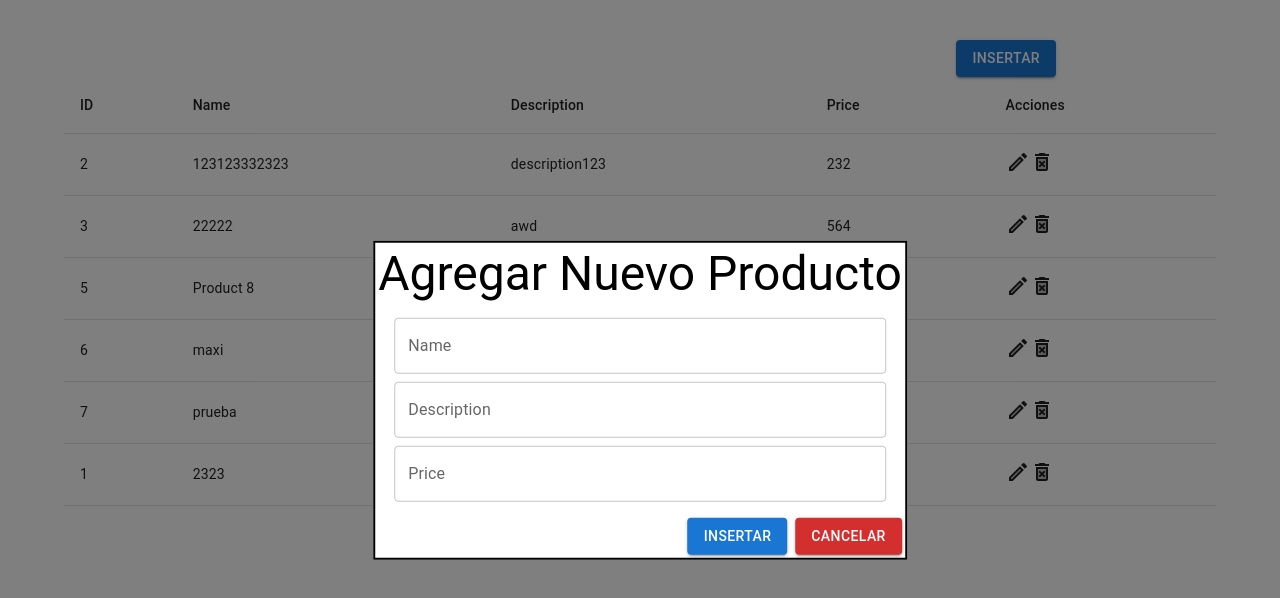
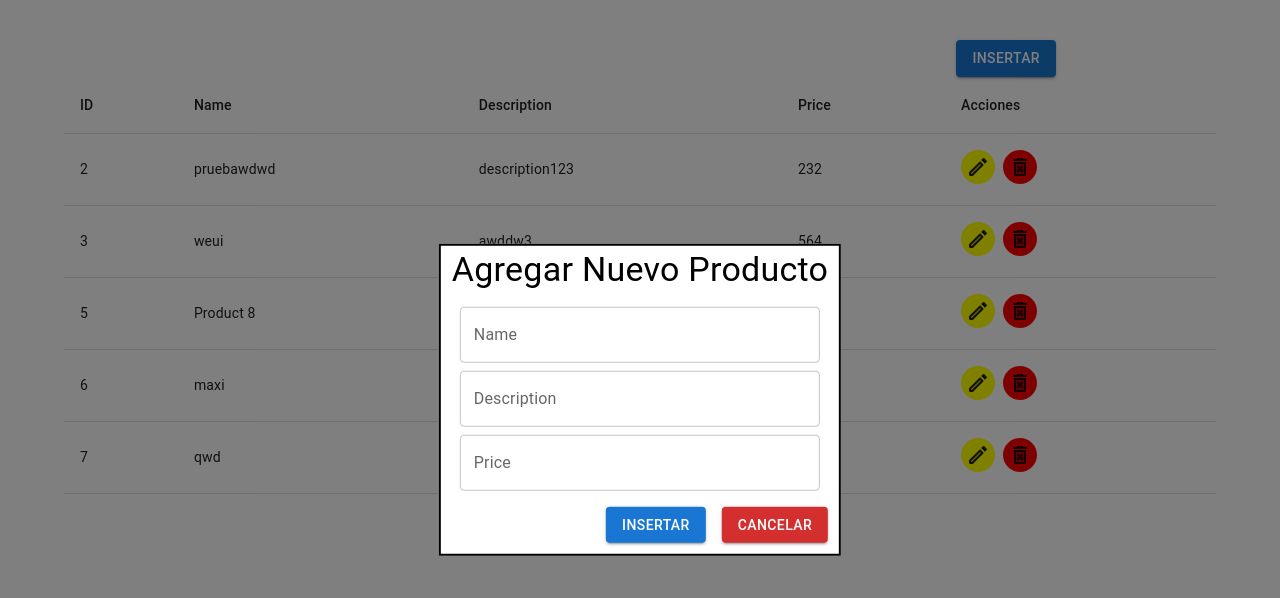
Before and after one commit to paez42/Proyectos-Portafolio, a React (Create React App) app in the folder crud-api-project/: page / in a window 1280 px wide. Both pictures are taken after a click on the button "INSERTAR". Shown: the top 598 px of the page. Built offline with nearby package versions, Linux system fonts and the light colour scheme; data requests are answered from the project's data file.

Commit message:
agregando snackbar

```diff
--- a/crud-api-project/package.json
+++ b/crud-api-project/package.json
@@ -14,6 +14,7 @@
     "@testing-library/user-event": "^13.5.0",
     "axios": "^1.3.4",
     "json-server": "^0.17.3",
+    "notistack": "^3.0.1",
     "react": "^18.2.0",
     "react-dom": "^18.2.0",
     "react-scripts": "5.0.1",
--- a/crud-api-project/src/API/db.json
+++ b/crud-api-project/src/API/db.json
@@ -2,14 +2,14 @@
   "products": [
     {
       "id": 2,
-      "name": "123123332323",
+      "name": "pruebawdwd",
       "description": "description123",
       "price": 232
     },
     {
       "id": 3,
-      "name": "22222",
-      "description": "awd",
+      "name": "weui",
+      "description": "awddw3",
       "price": 564
     },
     {
@@ -25,16 +25,10 @@
       "id": 6
     },
     {
-      "name": "prueba",
-      "description": "ahora",
-      "price": "000",
+      "name": "qwd",
+      "description": "dwd",
+      "price": "wdw",
       "id": 7
-    },
-    {
-      "id": 1,
-      "name": "2323",
-      "description": "32323",
-      "price": "11111"
     }
   ]
 }
--- a/crud-api-project/src/App.js
+++ b/crud-api-project/src/App.js
@@ -2,10 +2,13 @@ import React, { useEffect, useState } from "react";
 import axios from "axios";
 
 import {
+  Alert,
   Box,
   Button,
+  CircularProgress,
   Container,
   Modal,
+  Snackbar,
   Table,
   TableBody,
   TableCell,
@@ -15,6 +18,9 @@ import {
   TextField,
   Typography,
 } from "@mui/material";
+
+import { useSnackbar } from "notistack";
+
 import ModeEditOutlineTwoToneIcon from "@mui/icons-material/ModeEditOutlineTwoTone";
 import DeleteForeverTwoToneIcon from "@mui/icons-material/DeleteForeverTwoTone";
 
@@ -23,6 +29,43 @@ function App() {
   const [modalInsertar, setModalInsertar] = useState(false);
   const [modalEditar, setModalEditar] = useState(false);
   const [modalEliminar, setModalEliminar] = useState(false);
+  const [loading, setLoading] = useState(false);
+
+  const {enqueueSnackbar} = useSnackbar()
+
+  const handleClickInsertar = () => {
+    peticionPost();
+    enqueueSnackbar("Datos guardados correctamente",{
+      variant:"success",
+      anchorOrigin: {
+        vertical: "bottom",
+        horizontal: "center",
+      }
+    })
+  };
+
+  const handleClickEditar = () => {
+    peticionPut();
+    enqueueSnackbar("Datos editados correctamente",{
+      variant:"info",
+      anchorOrigin: {
+        vertical: "bottom",
+        horizontal: "center",
+      }
+    })
+  };
+
+  const handleClickEliminar = () => {
+    peticionDelete();
+    enqueueSnackbar("Datos borrados correctamente",{
+      variant:"error",
+      anchorOrigin: {
+        vertical: "bottom",
+        horizontal: "center",
+      }
+    })
+  };
+
 
   const [consolaSeleccionada, setConsolaSeleccionada] = useState({
     name: "",
@@ -39,23 +82,28 @@ function App() {
   };
 
   const peticionGet = async () => {
-    await axios.get("http://localhost:5000/products/")
+    setLoading(true);
+     axios.get("http://localhost:5000/products/")
     .then((res) => {
       setData(res.data);
-    });
+    })
+    .finally(() => {setLoading(false)});
   };
 
   const peticionPost = async () => {
-    await axios
+    setLoading(true);
+     axios
       .post("http://localhost:5000/products/", consolaSeleccionada)
       .then((res) => {
         setData(data.concat(res.data));
         abrirCerrarModalInsertar();
-      });
+      })
+      .finally(() => {setLoading(false)});
   };
 
   const peticionPut = async () => {
-    await axios
+    setLoading(true);
+    axios
       .put(
         "http://localhost:5000/products/" + consolaSeleccionada.id,
         consolaSeleccionada
@@ -71,20 +119,26 @@ function App() {
         });
         setData(dataNueva);
         abrirCerrarModalEditar();
-      });
+      })
+      .finally(() => {setLoading(false)});
   };
 
-  const peticionDelete=async()=>{
-    await axios.delete("http://localhost:5000/products/" + consolaSeleccionada.id)
-    .then(res=>{
-      setData(data.filter(consola=>consola.id!==consolaSeleccionada.id));
+  const peticionDelete = async () => {
+    setLoading(true);
+     axios
+      .delete("http://localhost:5000/products/" + consolaSeleccionada.id)
+      .then((res) => {
+        setData(
+          data.filter((consola) => consola.id !== consolaSeleccionada.id)
+        );
         abrirCerrarModalEliminar();
       })
-  }
+      .finally(() => {setLoading(false)});
+  };
 
-  const abrirCerrarModalInsertar=()=> {
+  const abrirCerrarModalInsertar = () => {
     setModalInsertar(!modalInsertar);
-  }
+  };
 
   const abrirCerrarModalEditar = () => {
     setModalEditar(!modalEditar);
@@ -100,6 +154,7 @@ function App() {
   };
 
   useEffect(() => {
+    setLoading(true);
     peticionGet();
   }, []);
 
@@ -117,7 +172,7 @@ function App() {
         backgroundColor: "white",
       }}
     >
-      <Typography variant="h3" textAlign={"center"}>
+      <Typography variant="h4" textAlign={"center"} mx={1}>
         Agregar Nuevo Producto
       </Typography>
       <Box
@@ -143,11 +198,13 @@ function App() {
         />
         <TextField name="price" label="Price" onChange={handleChange} />
       </Box>
-      <Box sx={{ display: "flex", justifyContent: "end" }}>
+      <Box
+        sx={{ display: "flex", justifyContent: "end", mr: 1, mb: 1, gap: 1 }}
+      >
         <Button
           color="primary"
           variant="contained"
-          onClick={() => peticionPost()}
+          onClick={handleClickInsertar}
           sx={{ mr: 1 }}
         >
           Insertar
@@ -178,8 +235,19 @@ function App() {
         backgroundColor: "white",
       }}
     >
-      <Typography variant="h3">Editar Producto</Typography>
-      <Box sx={{display:"flex",flexDirection:"column",my:2, gap:2}}>
+      <Typography variant="h4" textAlign={"center"} mx={1}>
+        Editar Producto
+      </Typography>
+      <Box
+        sx={{
+          display: "flex",
+          alignContent: "center",
+          flexDirection: "column",
+          mx: 2,
+          my: 2,
+          gap: 1,
+        }}
+      >
         <TextField
           name="name"
           label="Name"
@@ -200,11 +268,23 @@ function App() {
           value={consolaSeleccionada && consolaSeleccionada.price}
         />
       </Box>
-      <Box sx={{display:"flex",justifyContent:"end",mr:1,mb:1, gap:1}}>
-        <Button variant="contained" color="primary" onClick={() => peticionPut()}>
+      <Box
+        sx={{ display: "flex", justifyContent: "end", mr: 1, mb: 1, gap: 1 }}
+      >
+        <Button
+          variant="contained"
+          color="primary"
+          onClick={handleClickEditar}
+        >
           Editar
         </Button>
-        <Button variant="contained" color = "error" onClick={() => abrirCerrarModalEditar()}>Cancelar</Button>
+        <Button
+          variant="contained"
+          color="error"
+          onClick={() => abrirCerrarModalEditar()}
+        >
+          Cancelar
+        </Button>
       </Box>
     </Box>
   );
@@ -223,24 +303,54 @@ function App() {
         backgroundColor: "white",
       }}
     >
-    <Box sx={{m:1}} >
+      <Box sx={{ m: 1 }}>
         <Typography variant="h6">
           Estas seguro que deseas eliminar el producto con ID{" "}
           {consolaSeleccionada && consolaSeleccionada.id} ?
         </Typography>
       </Box>
-      <Box sx={{display:"flex",justifyContent:"end",mr:1,mb:1, gap:1}}>
-        <Button  variant="contained" color="primary" onClick={()=>peticionDelete()}>SI</Button>
-        <Button  variant="contained" color="error" onClick={() => abrirCerrarModalEliminar()}>NO</Button>
+      <Box
+        sx={{ display: "flex", justifyContent: "end", mr: 1, mb: 1, gap: 1 }}
+      >
+        <Button
+          variant="contained"
+          color="primary"
+          onClick={handleClickEliminar}
+        >
+          SI
+        </Button>
+        <Button
+          variant="contained"
+          color="error"
+          onClick={() => abrirCerrarModalEliminar()}
+        >
+          NO
+        </Button>
       </Box>
     </Box>
   );
 
   return (
     <div className="App">
-      <Container sx={{my:5}}>
-        <Box sx={{display:"flex",justifyContent:"end",mr:20}}>
-        <Button  variant="contained" onClick={() => abrirCerrarModalInsertar()}>Insertar</Button>
+      <Container sx={{ my: 5 }}>
+      {loading ? (
+            <Box
+              sx={{
+                display: "flex",
+                justifyContent: "center",
+                alignItems: "center",
+                mt: 4,
+              }}
+            >
+              <CircularProgress />
+            </Box>
+          ) : (<>  <Box sx={{ display: "flex", justifyContent: "end", mr: 20 }}>
+          <Button
+            variant="contained"
+            onClick={() => abrirCerrarModalInsertar()}
+          >
+            Insertar
+          </Button>
         </Box>
         <TableContainer>
           <Table>
@@ -264,9 +374,22 @@ function App() {
                   <TableCell>
                     <ModeEditOutlineTwoToneIcon
                       onClick={() => seleccionarConsola(consola, "Editar")}
+                      sx={{
+                        backgroundColor: "yellow",
+                        padding: "5px",
+                        borderRadius: "50%",
+                        cursor: "pointer",
+                        mr: 1,
+                      }}
                     />
                     <DeleteForeverTwoToneIcon
                       onClick={() => seleccionarConsola(consola, "Eliminar")}
+                      sx={{
+                        backgroundColor: "red",
+                        padding: "5px",
+                        borderRadius: "50%",
+                        cursor: "pointer",
+                      }}
                     />
                   </TableCell>
                 </TableRow>
@@ -286,6 +409,8 @@ function App() {
         <Modal open={modalEliminar} onClose={abrirCerrarModalEliminar}>
           {bodyEliminar}
         </Modal>
+          </>)}
+
       </Container>
     </div>
   );
--- a/crud-api-project/src/index.js
+++ b/crud-api-project/src/index.js
@@ -2,10 +2,20 @@ import React from "react";
 import ReactDOM from "react-dom/client";
 import "./index.css";
 import App from "./App";
+import { SnackbarProvider } from "notistack";
 
 const root = ReactDOM.createRoot(document.getElementById("root"));
 root.render(
   <React.StrictMode>
-      <App/>
+    <SnackbarProvider
+      maxSnack={1}
+      autoHideDuration={4000}
+      anchorOrigin={{
+        vertical: "bottom",
+        horizontal: "center",
+      }}
+    >
+      <App />
+    </SnackbarProvider>
   </React.StrictMode>
 );
```
Also changed, not shown: 1 other file (tests, documents, lock files or other folders). Lines whose indentation alone changed are shown as unchanged.
